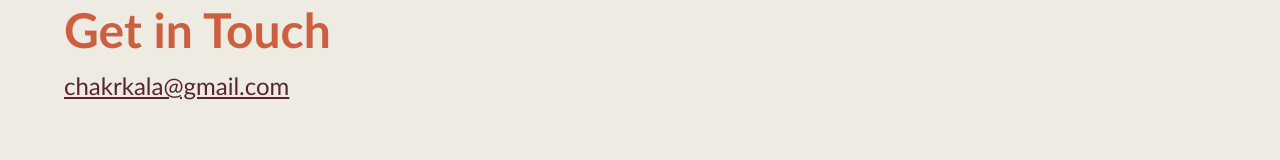
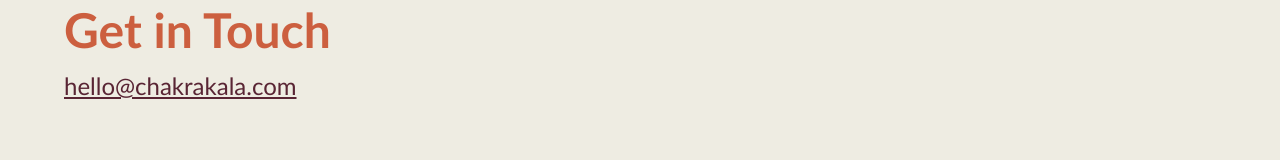
Before and after one commit to kautilya101/chakrkala, a React (Vite) app: page / in a window 1280 px wide. Shown: the part 7740-7900 px from the top of the page. Built offline with nearby package versions, Linux system fonts and the light colour scheme.

Commit message:
contact details updated

```diff
--- a/src/screens/Contact/Contact.jsx
+++ b/src/screens/Contact/Contact.jsx
@@ -24,13 +24,13 @@
       <div className=" h-[60vh] md:h-[80vh] px-10 md:px-16 flex flex-col justify-center gap-6 md:gap-20" id="details">
         <div className="flex flex-col gap-4">
           <h2 className="text-2xl sm:text-5xl font-bold text-[var(--primary)]">Get in Touch</h2>
-          <a href="mailto:example@email.com" className="text-[var(--secondary)] underline text-base md:text-2xl">chakrkala@gmail.com</a>
+          <a href="https://mail.google.com/mail/?view=cm&fs=1&to=goelmus98@gmail.com" className="text-[var(--secondary)] underline text-base md:text-2xl">hello@chakrakala.com</a>
         </div>
 
         <div className="flex flex-col gap-6">
           <h3 className="text-xl sm:text-5xl font-semibold mt-8 text-[var(--primary)]">Reach out & Order</h3>
           <a
-            href="https://www.instagram.com/100_shades_of_mandala/"
+            href="https://www.instagram.com/hundred_shades_of_mandala"
             target="_blank"
             rel="noopener noreferrer"
             className="flex items-center gap-2 text-[var(--secondary)] text-base md:text-2xl hover:underline"
```
